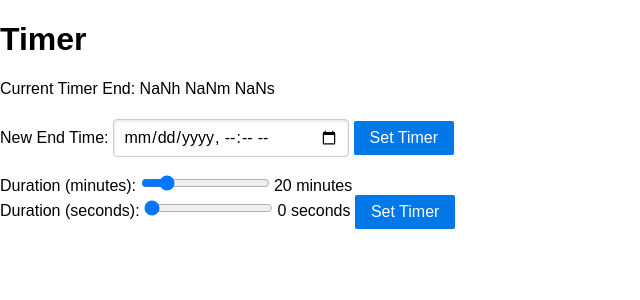
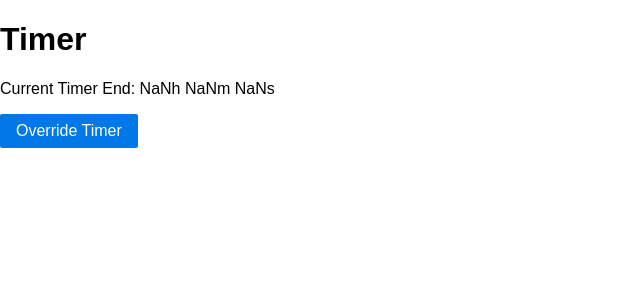
Before and after one commit to Malaber/turniere-match, a Flask app: page / in a window 1280 px wide. Shown: the top 300 px of the page, without its empty margins (0-640 px from the left). Run offline with Flask 3, Linux system fonts and the light colour scheme; data that the repository does not hold is empty.

Commit message:
Collapse Timer settings

```diff
--- a/templates/index.jinja2
+++ b/templates/index.jinja2
@@ -20,6 +20,9 @@
 <!-- Timer -->
 <h1>Timer</h1>
 <p>Current Timer End: <span id="timer">{{ timer }}</span></p>
+<details id="timerFormsDetails">
+    <summary class="pure-button pure-button-primary">Override Timer</summary>
+    <div id="timerForms">
         <form class="pure-form" action="{{ url_for('set_timer') }}" method="POST">
             <fieldset>
                 <label for="end_time">New End Time:</label>
@@ -40,6 +43,8 @@
                 <button type="submit" class="pure-button pure-button-primary">Set Timer</button>
             </fieldset>
         </form>
+    </div>
+</details>
 <!-- Matches -->
 {% for stage in stages %}
     {% set sid = stage['level'] %}
@@ -141,6 +146,7 @@
 
     const timerEnd = new Date("{{ timer }}").getTime();
     startTimer(timerEnd);
+
 </script>
 <script src="{{ url_for('static', filename='main.js') }}"></script>
 </body>
```
Lines whose indentation alone changed are shown as unchanged.
